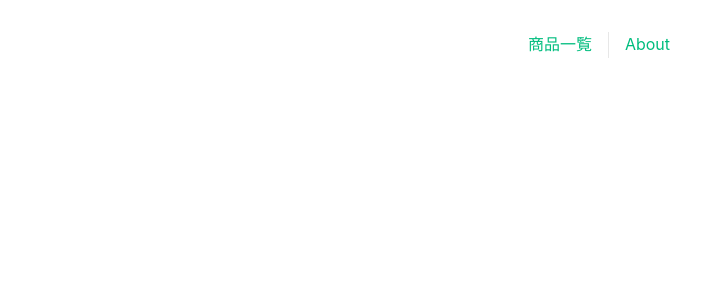
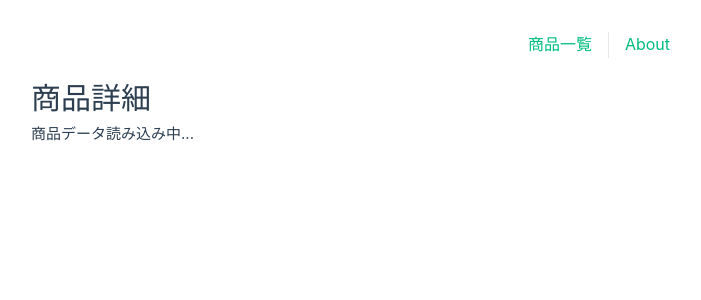
Before and after one commit to ult-sohtome/shopping-site, a Vue app: page /product/1 in a window 1280 px wide. Before the commit this address had no page. Shown: the top 300 px of the page, without its empty margins (1-702 px from the left). Built offline with nearby package versions, Linux system fonts and the light colour scheme.

Commit message:
詳細ページへ遷移する

```diff
--- a/src/router/index.ts
+++ b/src/router/index.ts
@@ -14,6 +14,11 @@ const router = createRouter({
       name: 'about',
       component: () => import('../views/AboutView.vue'),
     },
+    {
+      path: '/product/:id',
+      name: 'productDetail',
+      component: () => import('../views/ProductDetailView.vue'),
+    }
   ],
 })
 
--- /dev/null
+++ b/src/views/ProductDetailView.vue
@@ -0,0 +1,14 @@
+<script lang="ts">
+  import { defineComponent } from 'vue';
+
+  export default defineComponent({
+    name: 'ProductDetailView',
+  });
+</script>
+
+<template>
+  <main>
+    <h1>商品詳細</h1>
+    <div class="message">商品データ読み込み中...</div>
+  </main>
+</template>
--- a/src/views/ProductListView.vue
+++ b/src/views/ProductListView.vue
@@ -3,6 +3,7 @@ import { ref, onMounted, defineComponent } from 'vue';
 import type { Product } from '@/interfaces/ProductRepository';
 import { ApiProductRepository } from '@/repositories/ApiProductRepository';
 import { convertToYen } from '@/utils/priceFormatter';
+import { useRouter } from 'vue-router';
 
 export default defineComponent({
   name: 'ProductListView',
@@ -11,6 +12,11 @@ export default defineComponent({
     const loading = ref(true);
     const error = ref<string | null>(null);
     const repository = new ApiProductRepository();
+    const router = useRouter();
+
+    const handleDetailClick = (productId: number) => {
+      router.push(`/product/${productId}`);
+    }
 
     onMounted(async () => {
       try {
@@ -27,6 +33,7 @@ export default defineComponent({
       loading,
       error,
       convertToYen,
+      handleDetailClick,
     }
   }
 });
@@ -42,7 +49,7 @@ export default defineComponent({
         <img :src="product.image" alt="商品画像" width="50" />
         <h2>{{ product.title }}</h2>
         <p>価格: {{ convertToYen(product.price).toLocaleString() }}円</p>
-        <button>詳細を見る</button>
+        <button @click="handleDetailClick(product.id)">詳細を見る</button>
       </div>
     </div>
   </main>
```
